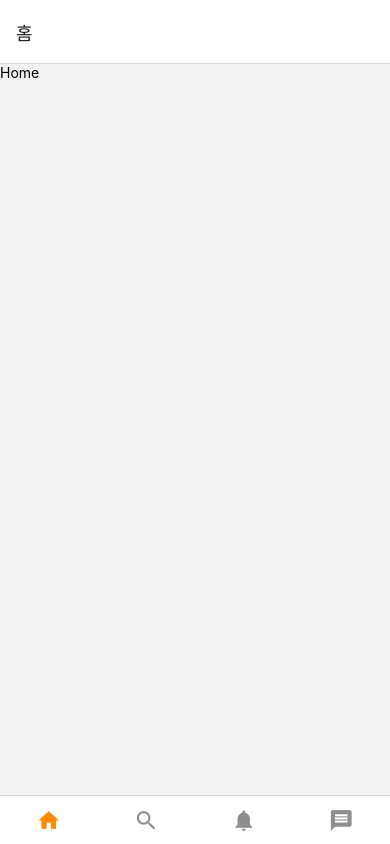
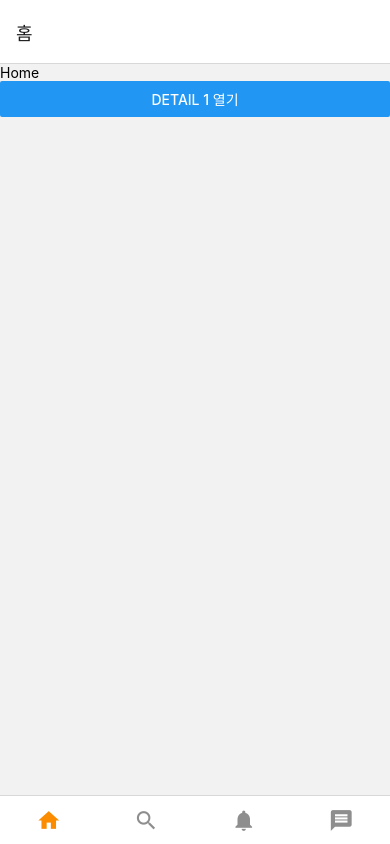
Before and after one commit to jangjuseong/react-native-practice, a React Native app in the folder LearnReactNavigation/: screen /Main in a window 390 px wide. Built offline with nearby package versions, Linux system fonts and the light colour scheme.

Commit message:
5.3.2 하단 탭 네비게이터

```diff
--- a/LearnReactNavigation/App.jsx
+++ b/LearnReactNavigation/App.jsx
@@ -1,78 +1,22 @@
-import {createBottomTabNavigator} from '@react-navigation/bottom-tabs';
 import {NavigationContainer} from '@react-navigation/native';
+import {createNativeStackNavigator} from '@react-navigation/native-stack';
 import React from 'react';
-import {Text} from 'react-native';
-import Icon from 'react-native-vector-icons/MaterialIcons';
+import DetailScreen from './screens/DetailScreen';
+import MainScreen from './screens/MainScreen';
 
-const Tab = createBottomTabNavigator();
-
-function HomeScreen() {
-  return <Text>Home</Text>;
-}
-
-function SearchScreen() {
-  return <Text>Search</Text>;
-}
-
-function NotificationScreen() {
-  return <Text>Notification</Text>;
-}
-
-function MessageScreen() {
-  return <Text>Message</Text>;
-}
+const Stack = createNativeStackNavigator();
 
 const App = () => {
   return (
     <NavigationContainer>
-      <Tab.Navigator
-        initialRouteName="Home"
-        tabBarOptions={{activeTintColor: '#fb8c00', showLabel: false}}>
-        <Tab.Screen
-          name="Home"
-          component={HomeScreen}
-          options={{
-            title: '홈',
-            // eslint-disable-next-line react/no-unstable-nested-components
-            tabBarIcon: ({color, size}) => (
-              <Icon name="home" color={color} size={size} />
-            ),
-          }}
+      <Stack.Navigator>
+        <Stack.Screen
+          name="Main"
+          component={MainScreen}
+          options={{headerShown: false}}
         />
-        <Tab.Screen
-          name="Search"
-          component={SearchScreen}
-          options={{
-            title: '검색',
-            // eslint-disable-next-line react/no-unstable-nested-components
-            tabBarIcon: ({color, size}) => (
-              <Icon name="search" color={color} size={size} />
-            ),
-          }}
-        />
-        <Tab.Screen
-          name="Notification"
-          component={NotificationScreen}
-          options={{
-            title: '알림',
-            // eslint-disable-next-line react/no-unstable-nested-components
-            tabBarIcon: ({color, size}) => (
-              <Icon name="notifications" color={color} size={size} />
-            ),
-          }}
-        />
-        <Tab.Screen
-          name="Message"
-          component={MessageScreen}
-          options={{
-            title: '메시지',
-            // eslint-disable-next-line react/no-unstable-nested-components
-            tabBarIcon: ({color, size}) => (
-              <Icon name="message" color={color} size={size} />
-            ),
-          }}
-        />
-      </Tab.Navigator>
+        <Stack.Screen name="Detail" component={DetailScreen} />
+      </Stack.Navigator>
     </NavigationContainer>
   );
 };
--- a/LearnReactNavigation/package.json
+++ b/LearnReactNavigation/package.json
@@ -12,14 +12,17 @@
   "dependencies": {
     "@react-navigation/bottom-tabs": "^6.5.8",
     "@react-navigation/drawer": "^6.6.3",
+    "@react-navigation/material-top-tabs": "^6.6.3",
     "@react-navigation/native": "^6.1.7",
     "@react-navigation/native-stack": "^6.9.13",
     "react": "18.2.0",
     "react-native": "0.72.3",
     "react-native-gesture-handler": "^2.12.0",
+    "react-native-pager-view": "^6.2.0",
     "react-native-reanimated": "^3.3.0",
     "react-native-safe-area-context": "^4.7.1",
     "react-native-screens": "^3.22.1",
+    "react-native-tab-view": "^3.5.2",
     "react-native-vector-icons": "^10.0.0"
   },
   "devDependencies": {
--- /dev/null
+++ b/LearnReactNavigation/screens/MainScreen.jsx
@@ -0,0 +1,100 @@
+import {createBottomTabNavigator} from '@react-navigation/bottom-tabs';
+import React from 'react';
+import {Button, Text, View} from 'react-native';
+import Icon from 'react-native-vector-icons/MaterialIcons';
+
+const Tab = createBottomTabNavigator();
+
+function HomeScreen({navigation}) {
+  return (
+    <View>
+      <Text>Home</Text>
+      <Button
+        title="Detail 1 열기"
+        onPress={() => navigation.push('Detail', {id: 1})}
+      />
+    </View>
+  );
+}
+
+function SearchScreen() {
+  return (
+    <View>
+      <Text>Search</Text>
+    </View>
+  );
+}
+
+function NotificationScreen() {
+  return (
+    <View>
+      <Text>Notification</Text>
+    </View>
+  );
+}
+
+function MessageScreen() {
+  return (
+    <View>
+      <Text>Message</Text>
+    </View>
+  );
+}
+
+const MainScreen = () => {
+  return (
+    <Tab.Navigator
+      initialRouteName="Home"
+      screenOptions={{
+        tabBarActiveTintColor: '#fb8c00',
+        tabBarShowLabel: false,
+      }}>
+      <Tab.Screen
+        name="Home"
+        component={HomeScreen}
+        options={{
+          title: '홈',
+          // eslint-disable-next-line react/no-unstable-nested-components
+          tabBarIcon: ({color, size}) => (
+            <Icon name="home" color={color} size={size} />
+          ),
+        }}
+      />
+      <Tab.Screen
+        name="Search"
+        component={SearchScreen}
+        options={{
+          title: '검색',
+          // eslint-disable-next-line react/no-unstable-nested-components
+          tabBarIcon: ({color, size}) => (
+            <Icon name="search" color={color} size={size} />
+          ),
+        }}
+      />
+      <Tab.Screen
+        name="Notification"
+        component={NotificationScreen}
+        options={{
+          title: '알림',
+          // eslint-disable-next-line react/no-unstable-nested-components
+          tabBarIcon: ({color, size}) => (
+            <Icon name="notifications" color={color} size={size} />
+          ),
+        }}
+      />
+      <Tab.Screen
+        name="Message"
+        component={MessageScreen}
+        options={{
+          title: '메시지',
+          // eslint-disable-next-line react/no-unstable-nested-components
+          tabBarIcon: ({color, size}) => (
+            <Icon name="message" color={color} size={size} />
+          ),
+        }}
+      />
+    </Tab.Navigator>
+  );
+};
+
+export default MainScreen;
```
Also changed, not shown: 1 other file (tests, documents, lock files or other folders).
